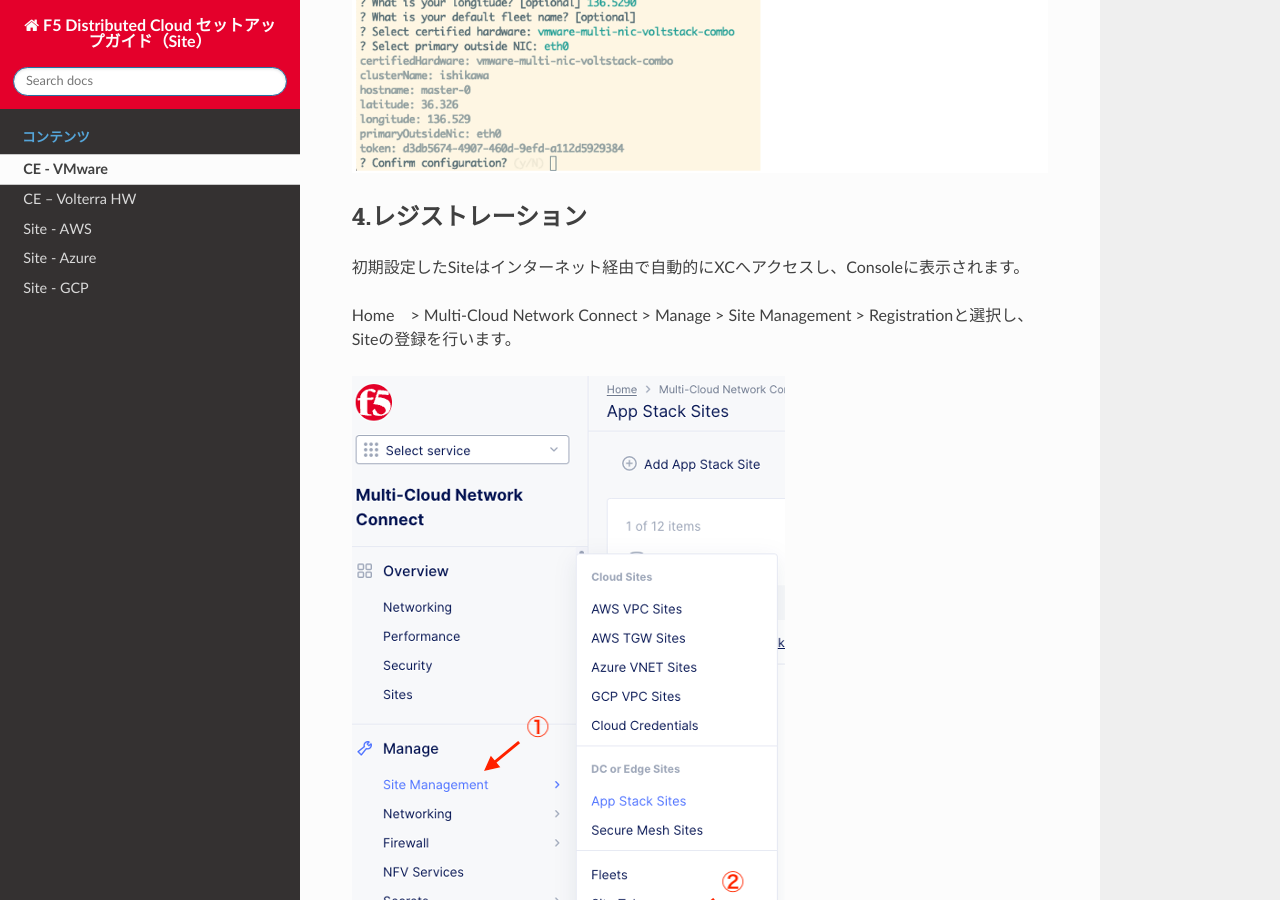
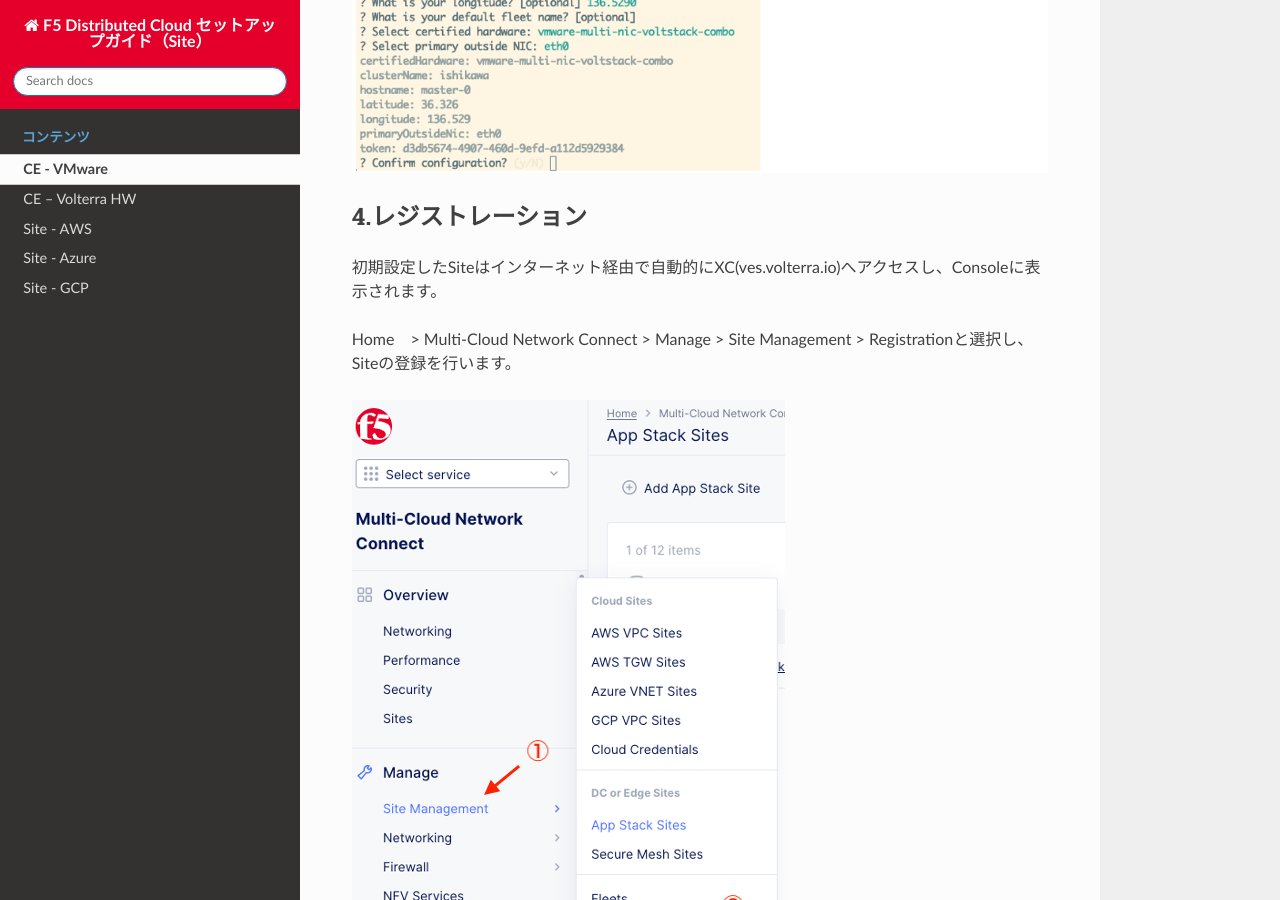
Before and after one commit to BeF5/f5j-dc-site, a Sphinx documentation site: the page built from docs/content1/content1.rst, in a window 1280 px wide and 900 px high, scrolled down 3935 px. Built offline with Sphinx 7.4.7 and the Read the Docs theme 2.0.0, drawn with Linux system fonts in a browser that asks for light colours.

Commit message:
Update content1.rst

```diff
--- a/docs/content1/content1.rst
+++ b/docs/content1/content1.rst
@@ -53,7 +53,7 @@
 
 4.レジストレーション
 -------
-初期設定したSiteはインターネット経由で自動的にXCへアクセスし、Consoleに表示されます。
+初期設定したSiteはインターネット経由で自動的にXC(ves.volterra.io)へアクセスし、Consoleに表示されます。
 
 Home　> Multi-Cloud Network Connect > Manage > Site Management > Registrationと選択し、Siteの登録を行います。
 
```
